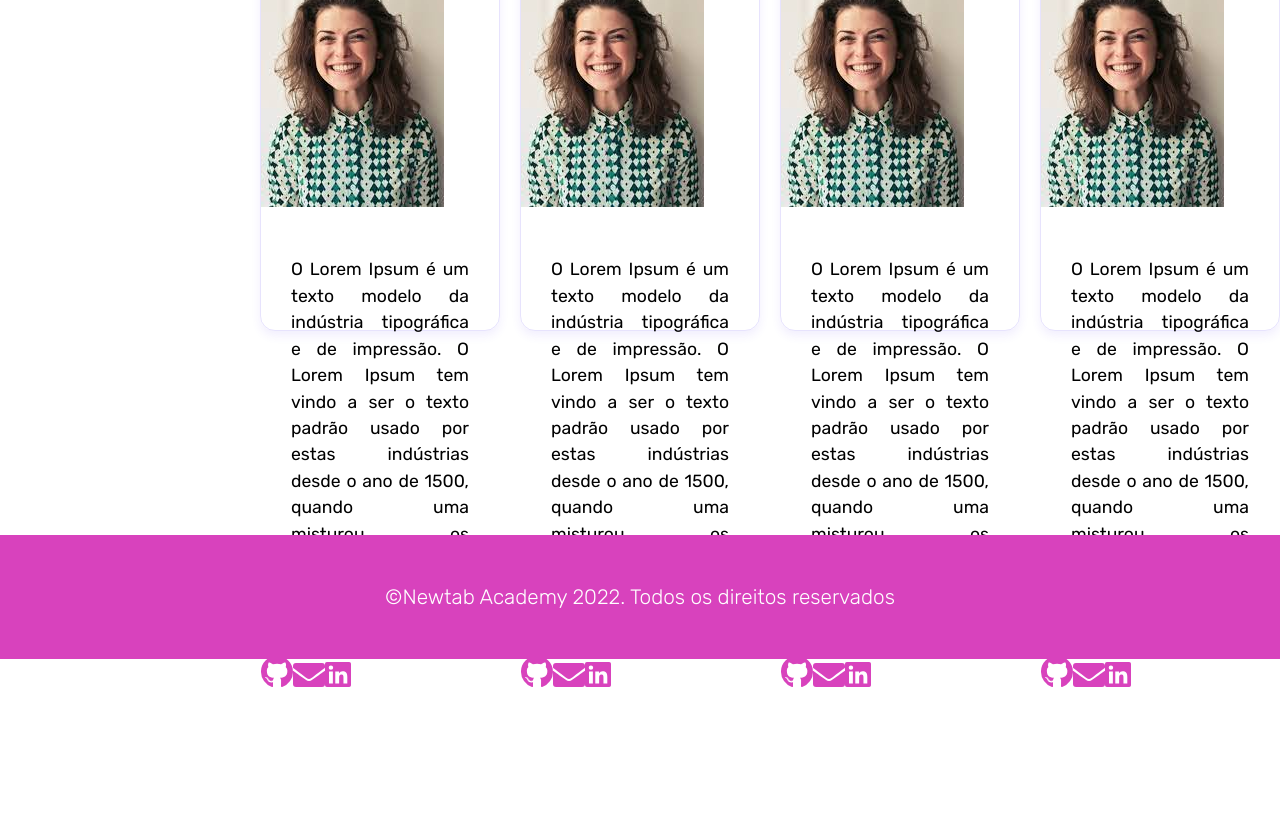
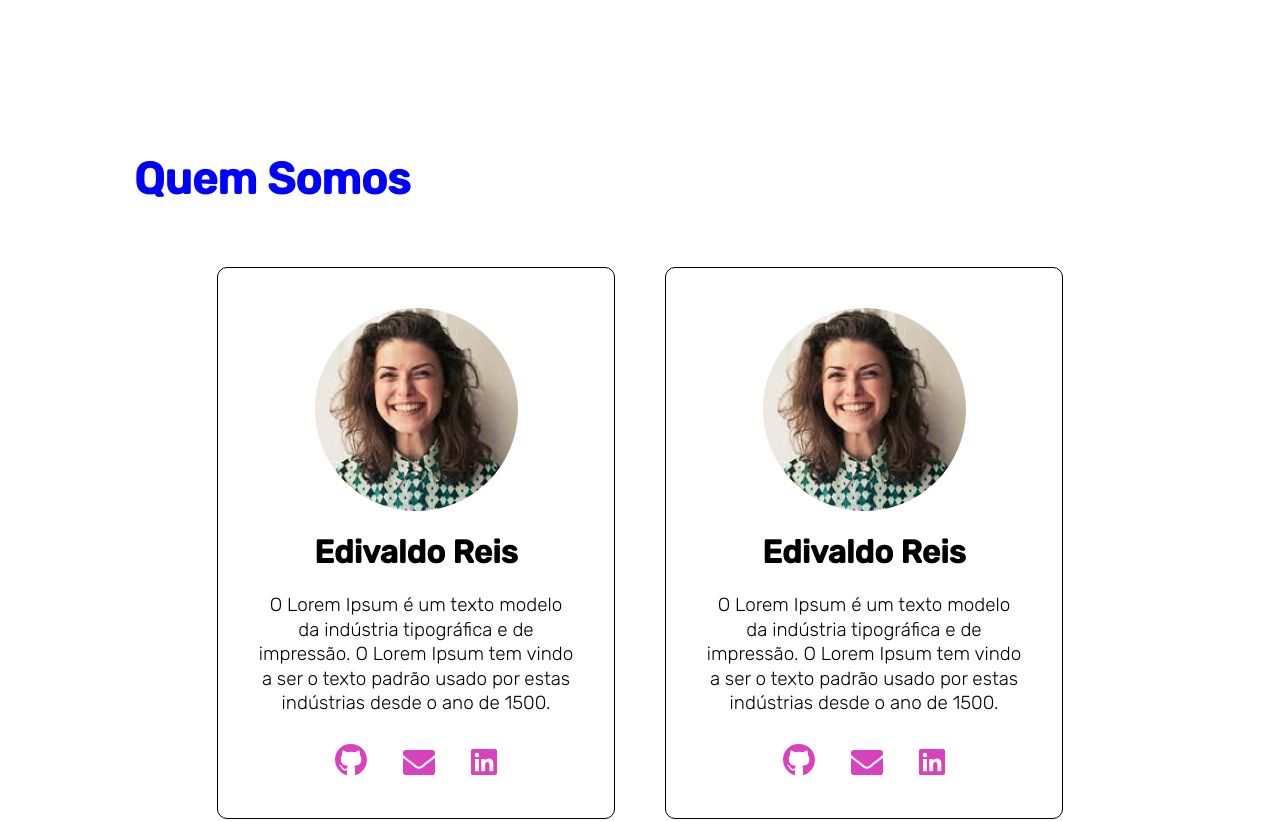
Before and after one commit to EdiJunior88/Projeto-hashtagFinder, a React (Create React App) app in the folder hashtagfinder/: page /sobre in a window 1280 px wide. Shown: the part 1660-2481 px from the top of the page. Before the commit the page ends 2350 px from the top, so only its background shows below. Built offline with nearby package versions, Linux system fonts and the light colour scheme.

Commit message:
Atualização da Página SOBRE - Design dos CARD para cada membro - Design geral da página ajustando espaços (padding) e margens (margin)

```diff
--- a/hashtagfinder/src/paginas/sobre/Sobre.module.css
+++ b/hashtagfinder/src/paginas/sobre/Sobre.module.css
@@ -12,7 +12,7 @@
 }
 
 .tituloTexto {
-  font-size: 4.1em;
+  font-size: 5.12em;
   font-weight: bold;
   margin-left: 150px;
 }
@@ -20,6 +20,7 @@
 .subtituloTexto {
   font-size: 2.7em;
   font-weight: bold;
+  padding-bottom: 25px;
   color: blue;
 }
 
@@ -27,45 +28,88 @@
   display: flex;
   flex-direction: row;
   flex-wrap: wrap;
-  justify-content: center;
-  align-items: center;
+  justify-content: space-between;
+  align-items: flex-start;
+  margin-top: 154px;
+  margin-left: 140px;
+  margin-right: 140px;
 }
 
-.blocoParagrafoTexto,
-.informacaoMembrosTexto {
-  padding: 30px;
-  grid-area: bloco-paragrafo;
-  text-align: justify;
-  line-height: 1.5em;
-  color: #000;
-  font-size: 1.1em;
-  font-weight: 400;
+.subtitulo {
+  width: 48.7%;
 }
 
-.blocoImagem {
-  text-align: center;
-  grid-area: bloco-imagem;
+.blocoParagrafoTexto {
+  color: black;
+  font-size: 1.56em;
+  line-height: 1.5em;
 }
 
 .quemSomos {
-  display: grid;
-  margin-top: 420px;
-  grid-template-columns: 1fr 1fr 1fr 1fr 1fr;
-  grid-template-rows: 50vh;
-  grid-template-areas:
-    'subtitulo2 '
-    'membros';
-  gap: 20px;
+  margin-top: 183px;
 }
 
-.subtitulo2 {
-  display: flex;
-  align-items: center;
-  grid-area: subtitulo2;
+.subtitulo2Texto {
+  color: blue;
+  font-size: 2.75em;
+  font-weight: bold;
+  margin-bottom: 66px;
+  margin-left: 134px;
 }
 
-.membros {
-  border: 1px solid var(--cor-borda-twitter);
-  border-radius: 15px;
-  box-shadow: 0px 5px 10px var(--cor-sombra-twitter);
+/* Quem Somos - CARD Membros */
+.container {
+  display: flex;
+  flex-direction: row;
+  flex-wrap: wrap;
+  align-content: center;
+  justify-content: center;
+  gap: 50px;
 }
+
+.containerMembros {
+  width: 398px;
+  height: auto;
+  border: 1px solid black;
+  border-radius: 10px;
+}
+
+.containerCartaoMembros {
+  display: flex;
+  flex-direction: column;
+  align-items: center;
+  align-content: center;
+  justify-content: center;
+  flex-wrap: wrap;
+  padding: 40px;
+}
+
+.membroFoto {
+  width: 203px;
+  height: 203px;
+  border-radius: 50%;
+  object-fit: cover;
+}
+
+.informacaoMembrosTitulo {
+  color: black;
+  font-size: 2em;
+  font-weight: bold;
+  text-align: center;
+  margin: 25px 0px;
+}
+
+.informacaoMembrosTexto {
+  color: black;
+  font-size: 1.18em;
+  line-height: 1.3em;
+  text-align: center;
+}
+
+.containerIcones {
+  margin-top: 28px;
+}
+
+.containerIcones img {
+  padding: 0px 18px;
+}
--- a/hashtagfinder/src/paginas/sobre/sobre.jsx
+++ b/hashtagfinder/src/paginas/sobre/sobre.jsx
@@ -1,12 +1,12 @@
 import React from 'react';
 import Cabecalho from '../../componentes/cabecalho/cabecalho';
-import styles from '../../paginas/sobre/Sobre.module.css';
 import Figura from '../../imagens/icones/about-illustration.svg';
 import Perfil from '../../imagens/foto-perfil/foto.jpg';
 import IconeGitHub from '../../imagens/icones/icon-github.svg';
 import IconeEmail from '../../imagens/icones/icon-envelope.svg';
 import IconeLikedIn from '../../imagens/icones/icon-linkedin.svg';
 import Rodape from '../../componentes/rodape/rodape';
+import styles from '../../paginas/sobre/Sobre.module.css';
 
 const Sobre = () => {
   return (
@@ -44,79 +44,130 @@ const Sobre = () => {
 
       <section className={styles.quemSomos}>
         <div className={styles.subtitulo2}>
-          <h2>Quem Somos</h2>
-        </div>
+          <h2 className={styles.subtitulo2Texto}>Quem Somos</h2>
 
-        <div className={styles.membros}>
-          <img src={Perfil} alt='foto' />
+          <div className={styles.container}>
+            <div className={styles.containerMembros}>
+              <div className={styles.containerCartaoMembros}>
+                <img className={styles.membroFoto} src={Perfil} alt='foto' />
                 <div className={styles.informacaoMembros}>
-            <h3>Edivaldo Reis</h3>
+                  <h3 className={styles.informacaoMembrosTitulo}>
+                    Edivaldo Reis
+                  </h3>
                   <p className={styles.informacaoMembrosTexto}>
-              O Lorem Ipsum é um texto modelo da indústria tipográfica e de
-              impressão. O Lorem Ipsum tem vindo a ser o texto padrão usado por
-              estas indústrias desde o ano de 1500, quando uma misturou os
-              caracteres de um texto para criar um espécime de livro.
+                    O Lorem Ipsum é um texto modelo da indústria tipográfica e
+                    de impressão. O Lorem Ipsum tem vindo a ser o texto padrão
+                    usado por estas indústrias desde o ano de 1500.
                   </p>
                 </div>
                 <div className={styles.containerIcones}>
-            <img src={IconeGitHub} alt='icone' className={styles.icones}></img>
-            <img src={IconeEmail} alt='icone' className={styles.icones}></img>
-            <img src={IconeLikedIn} alt='icone' className={styles.icones}></img>
+                  <img
+                    src={IconeGitHub}
+                    alt='icone'
+                    className={styles.icones}></img>
+                  <img
+                    src={IconeEmail}
+                    alt='icone'
+                    className={styles.icones}></img>
+                  <img
+                    src={IconeLikedIn}
+                    alt='icone'
+                    className={styles.icones}></img>
+                </div>
               </div>
             </div>
 
-        <div className={styles.membros}>
-          <img src={Perfil} alt='foto' />
+            <div className={styles.containerMembros}>
+              <div className={styles.containerCartaoMembros}>
+                <img className={styles.membroFoto} src={Perfil} alt='foto' />
                 <div className={styles.informacaoMembros}>
-            <h3>Sarah Rúbia</h3>
+                  <h3 className={styles.informacaoMembrosTitulo}>
+                    Edivaldo Reis
+                  </h3>
                   <p className={styles.informacaoMembrosTexto}>
-              O Lorem Ipsum é um texto modelo da indústria tipográfica e de
-              impressão. O Lorem Ipsum tem vindo a ser o texto padrão usado por
-              estas indústrias desde o ano de 1500, quando uma misturou os
-              caracteres de um texto para criar um espécime de livro.
+                    O Lorem Ipsum é um texto modelo da indústria tipográfica e
+                    de impressão. O Lorem Ipsum tem vindo a ser o texto padrão
+                    usado por estas indústrias desde o ano de 1500.
                   </p>
                 </div>
                 <div className={styles.containerIcones}>
-            <img src={IconeGitHub} alt='icone' className={styles.icones}></img>
-            <img src={IconeEmail} alt='icone' className={styles.icones}></img>
-            <img src={IconeLikedIn} alt='icone' className={styles.icones}></img>
+                  <img
+                    src={IconeGitHub}
+                    alt='icone'
+                    className={styles.icones}></img>
+                  <img
+                    src={IconeEmail}
+                    alt='icone'
+                    className={styles.icones}></img>
+                  <img
+                    src={IconeLikedIn}
+                    alt='icone'
+                    className={styles.icones}></img>
+                </div>
               </div>
             </div>
 
-        <div className={styles.membros}>
-          <img src={Perfil} alt='foto' />
+            <div className={styles.containerMembros}>
+              <div className={styles.containerCartaoMembros}>
+                <img className={styles.membroFoto} src={Perfil} alt='foto' />
                 <div className={styles.informacaoMembros}>
-            <h3>Anderson Nascimento</h3>
+                  <h3 className={styles.informacaoMembrosTitulo}>
+                    Edivaldo Reis
+                  </h3>
                   <p className={styles.informacaoMembrosTexto}>
-              O Lorem Ipsum é um texto modelo da indústria tipográfica e de
-              impressão. O Lorem Ipsum tem vindo a ser o texto padrão usado por
-              estas indústrias desde o ano de 1500, quando uma misturou os
-              caracteres de um texto para criar um espécime de livro.
+                    O Lorem Ipsum é um texto modelo da indústria tipográfica e
+                    de impressão. O Lorem Ipsum tem vindo a ser o texto padrão
+                    usado por estas indústrias desde o ano de 1500.
                   </p>
                 </div>
                 <div className={styles.containerIcones}>
-            <img src={IconeGitHub} alt='icone' className={styles.icones}></img>
-            <img src={IconeEmail} alt='icone' className={styles.icones}></img>
-            <img src={IconeLikedIn} alt='icone' className={styles.icones}></img>
+                  <img
+                    src={IconeGitHub}
+                    alt='icone'
+                    className={styles.icones}></img>
+                  <img
+                    src={IconeEmail}
+                    alt='icone'
+                    className={styles.icones}></img>
+                  <img
+                    src={IconeLikedIn}
+                    alt='icone'
+                    className={styles.icones}></img>
+                </div>
               </div>
             </div>
 
-        <div className={styles.membros}>
-          <img src={Perfil} alt='foto' />
+            <div className={styles.containerMembros}>
+              <div className={styles.containerCartaoMembros}>
+                <img className={styles.membroFoto} src={Perfil} alt='foto' />
                 <div className={styles.informacaoMembros}>
-            <h3>Washington Santos</h3>
+                  <h3 className={styles.informacaoMembrosTitulo}>
+                    Edivaldo Reis
+                  </h3>
                   <p className={styles.informacaoMembrosTexto}>
-              O Lorem Ipsum é um texto modelo da indústria tipográfica e de
-              impressão. O Lorem Ipsum tem vindo a ser o texto padrão usado por
-              estas indústrias desde o ano de 1500, quando uma misturou os
-              caracteres de um texto para criar um espécime de livro.
+                    O Lorem Ipsum é um texto modelo da indústria tipográfica e
+                    de impressão. O Lorem Ipsum tem vindo a ser o texto padrão
+                    usado por estas indústrias desde o ano de 1500.
                   </p>
                 </div>
                 <div className={styles.containerIcones}>
-            <img src={IconeGitHub} alt='icone' className={styles.icones}></img>
-            <img src={IconeEmail} alt='icone' className={styles.icones}></img>
-            <img src={IconeLikedIn} alt='icone' className={styles.icones}></img>
+                  <img
+                    src={IconeGitHub}
+                    alt='icone'
+                    className={styles.icones}></img>
+                  <img
+                    src={IconeEmail}
+                    alt='icone'
+                    className={styles.icones}></img>
+                  <img
+                    src={IconeLikedIn}
+                    alt='icone'
+                    className={styles.icones}></img>
                 </div>
+              </div>
+            </div>
+          </div>
+
         </div>
       </section>
 
```
Lines whose indentation alone changed are shown as unchanged.
